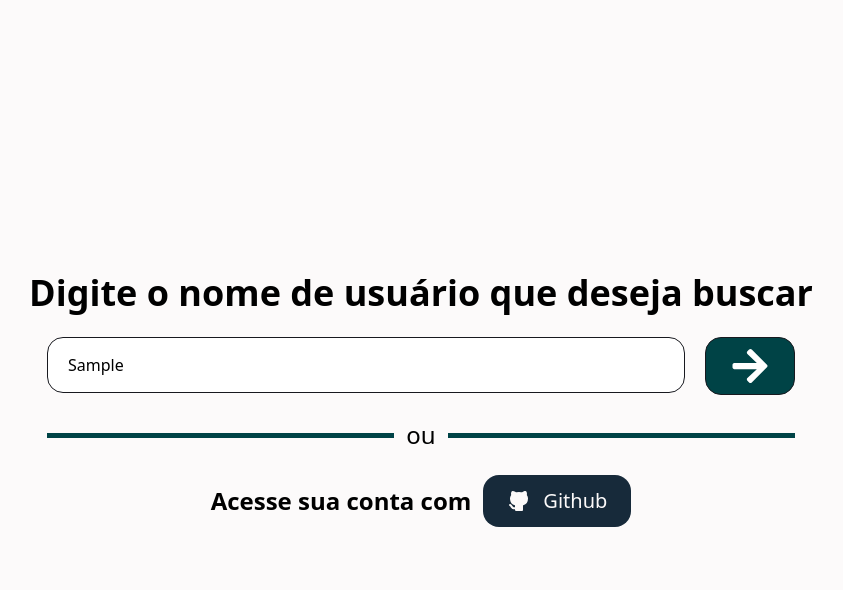
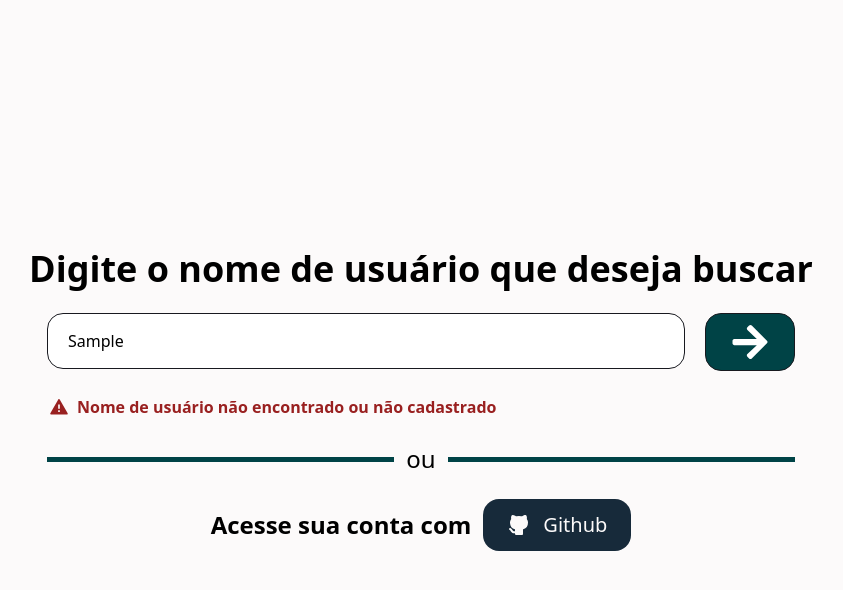
Before and after one commit to fabianoqss/desafio-03-aws-react, a React (Vite) app: page /login in a window 1280 px wide. Both pictures are taken after typing "Sample" into the empty fields and a click on the button 969 px from the left and 366 px from the top of the page. Shown: the top 590 px of the page, without its empty margins (219-1062 px from the left). Built offline with nearby package versions, Linux system fonts and the light colour scheme; no server answers.

Commit message:
Feat: Desenvolvendo o span de error

```diff
--- a/src/pages/Login.tsx
+++ b/src/pages/Login.tsx
@@ -4,6 +4,7 @@ import { TbBrandGithubFilled } from "react-icons/tb";
 import { auth, provider } from '../Firebase/firebaseConfig';
 import React, { useEffect, useState } from 'react';
 import { useNavigate } from 'react-router-dom';
+import { RiAlertFill } from "react-icons/ri";
 
 const GitHubLoginButton = () => {
   const navigate = useNavigate();
@@ -83,6 +84,13 @@ const Login: React.FC = () =>{
 
     </form>
 
+    {error && (
+        <p className="text-red font-semibold text-base flex items-center gap-2 text-left w-[744px]">
+          <RiAlertFill className="w-5 h-5" /> {error}
+        </p>
+      )}
+
+
     <div className="flex items-center gap-3 max-w-[748px]">
       <div className="bg-secondary_color w-[350px] h-[5px]"></div>
 
```
